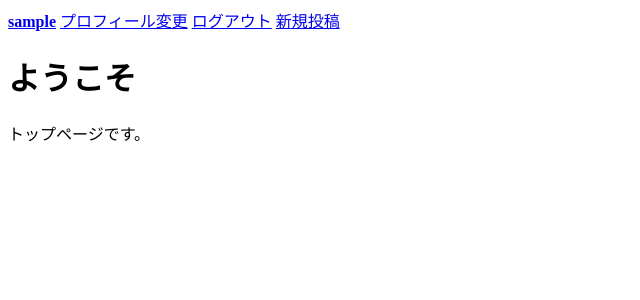
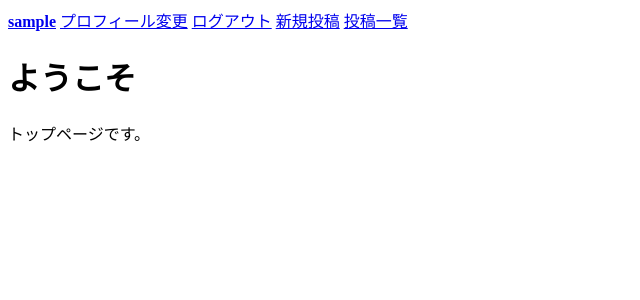
Before and after one commit to 54chair/jisui-log, a Rails app: page / in a window 1280 px wide. Shown: the top 300 px of the page, without its empty margins (0-640 px from the left). Run offline with Rails 7, Linux system fonts and the light colour scheme; the visitor is signed in with stand-in values (Sample User, id 1); style sheets or scripts are compiled from the project's sources.

Commit message:
application.html.erbに投稿一覧ページへのリンクを追加

```diff
--- a/app/views/layouts/application.html.erb
+++ b/app/views/layouts/application.html.erb
@@ -17,6 +17,7 @@
             <%= link_to 'プロフィール変更', edit_user_registration_path %>
             <%= link_to 'ログアウト', destroy_user_session_path, method: :delete %>
             <%= link_to '新規投稿', "/posts/new" %>
+            <%= link_to '投稿一覧', "/posts/index" %>
           <% else %>
             <%= link_to 'サインアップ', new_user_registration_path %>
             <%= link_to 'ログイン', new_user_session_path %>
```
